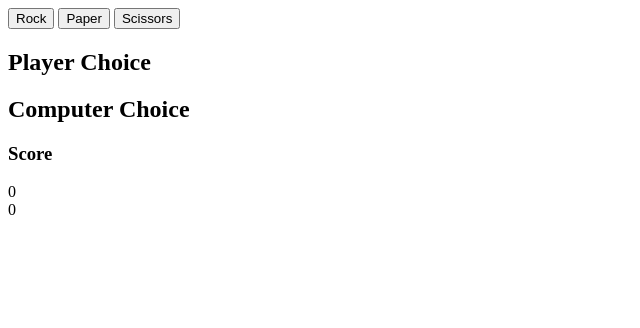
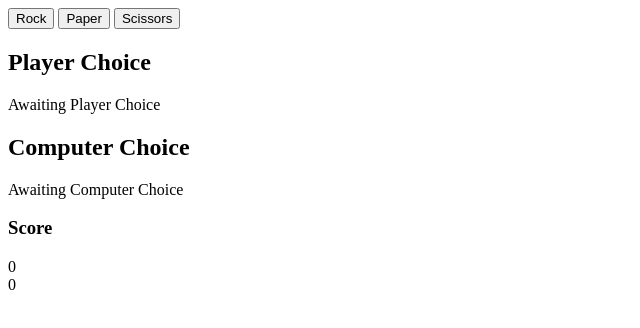
Before and after one commit to frustratedcat/rock-paper-scissors, a plain HTML site: page index.html in a window 1280 px wide. Shown: the whole page, without its empty margins (0-640 px from the left). Drawn offline with Linux system fonts and the light colour scheme.

Commit message:
Add filler text on screen

```diff
--- a/index.html
+++ b/index.html
@@ -13,12 +13,12 @@
 
     <div>
       <h2>Player Choice</h2>
-      <div class="player-result"></div>
+      <div class="player-result">Awaiting Player Choice</div>
     </div>
 
     <div>
       <h2>Computer Choice</h2>
-      <div class="computer-result"></div>
+      <div class="computer-result">Awaiting Computer Choice</div>
     </div>
 
     <div>
```
